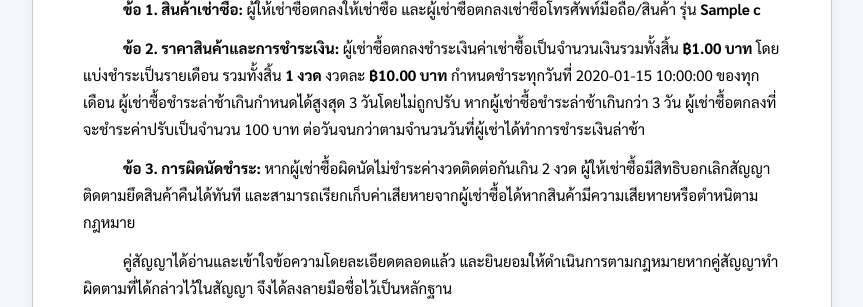
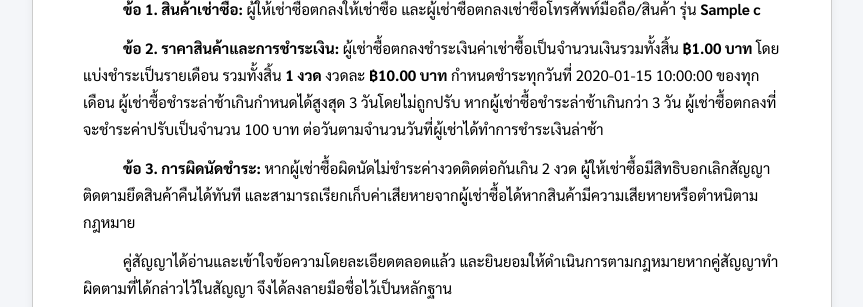
Before and after one commit to LittleDog001/line-installment-bot, a Flask app: template templates/contract_document.html in a window 1280 px wide. Shown: the part 555-862 px from the top of the page, without its empty margins (208-1071 px from the left). Run offline with Flask 3, Linux system fonts and the light colour scheme; the template is opened without the code that fills it: most values are stand-ins (such as "Sample title", 1, 10 or a date in 2020); some libraries are stand-ins or nearby versions.

Commit message:
กฟกฟก

```diff
--- a/templates/contract_document.html
+++ b/templates/contract_document.html
@@ -65,7 +65,7 @@
     <p class="text-indent">
         <strong>ข้อ 2. ราคาสินค้าและการชำระเงิน:</strong> ผู้เช่าซื้อตกลงชำระเงินค่าเช่าซื้อเป็นจำนวนเงินรวมทั้งสิ้น <strong>฿{{ "{:,.2f}".format(c.total_amount) }} บาท</strong>
         โดยแบ่งชำระเป็นรายเดือน รวมทั้งสิ้น <strong>{{ c.total_installments }} งวด</strong> งวดละ <strong>฿{{ "{:,.2f}".format(c.monthly_amount) }} บาท</strong>
-        กำหนดชำระทุกวันที่ {{ c.due_day if c.due_day else 5 }} ของทุกเดือน ผู้เช่าซื้อชำระล่าช้าเกินกำหนดได้สูงสุด 3 วันโดยไม่ถูกปรับ หากผู้เช่าซื้อชำระล่าช้าเกินกว่า 3 วัน ผู้เช่าซื้อตกลงที่จะชำระค่าปรับเป็นจำนวน 100 บาท ต่อวันจนกว่าตามจำนวนวันที่ผู้เช่าได้ทำการชำระเงินล่าช้า
+        กำหนดชำระทุกวันที่ {{ c.due_day if c.due_day else 5 }} ของทุกเดือน ผู้เช่าซื้อชำระล่าช้าเกินกำหนดได้สูงสุด 3 วันโดยไม่ถูกปรับ หากผู้เช่าซื้อชำระล่าช้าเกินกว่า 3 วัน ผู้เช่าซื้อตกลงที่จะชำระค่าปรับเป็นจำนวน 100 บาท ต่อวันตามจำนวนวันที่ผู้เช่าได้ทำการชำระเงินล่าช้า
     </p>
 
     <p class="text-indent">
```
